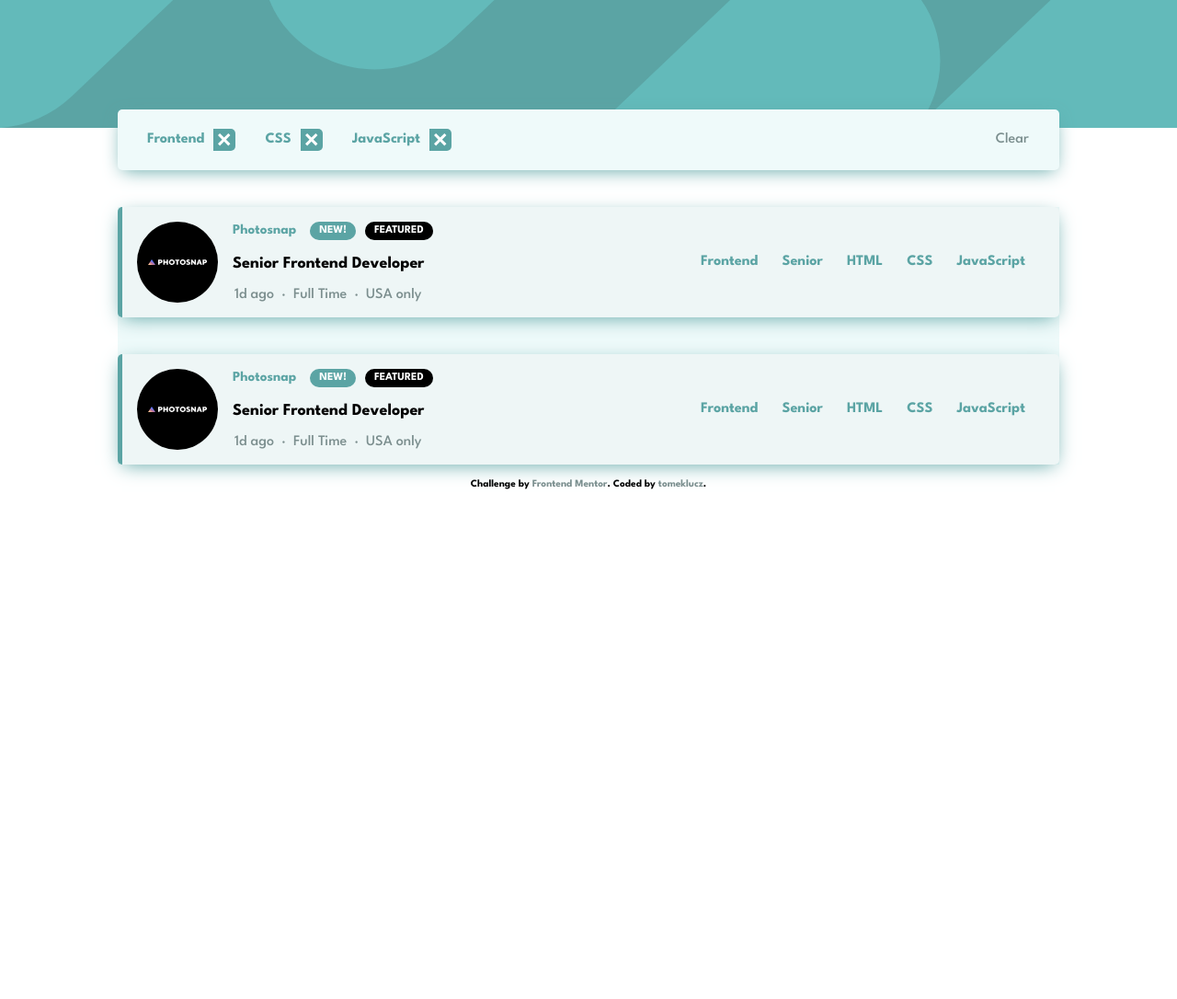
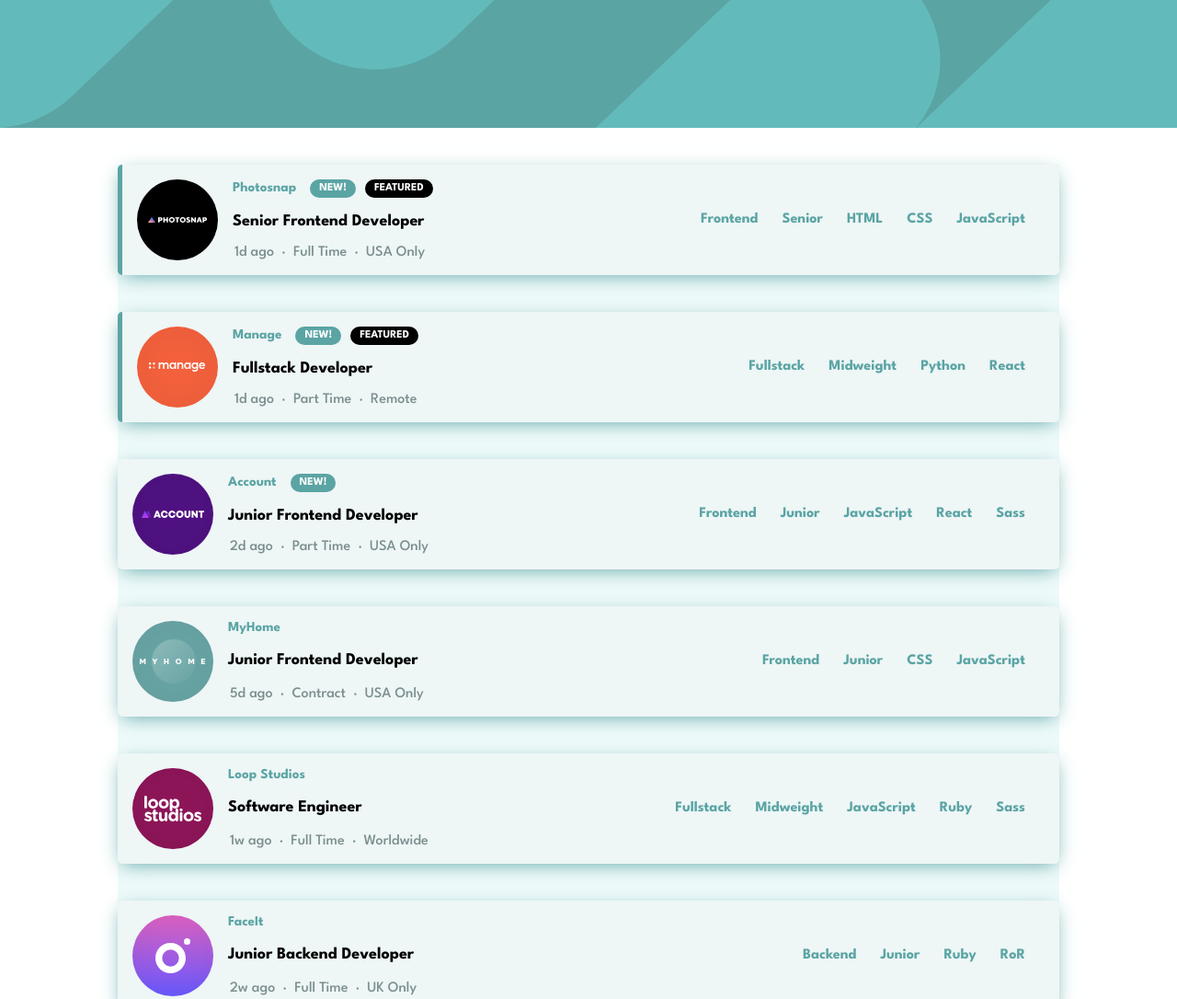
Before and after one commit to tomeklucz/FM-job-listings, a plain HTML site: page index.html in a window 1280 px wide. Shown: the top 1086 px of the page at 92% size. Before the commit the page ends 800 px from the top, so only its background shows below. Drawn offline with Linux system fonts and the light colour scheme.

Commit message:
app working

```diff
--- a/index.html
+++ b/index.html
@@ -11,6 +11,7 @@
       href="./images/favicon-32x32.png"
     />
     <link rel="stylesheet" href="style.css" />
+    <script defer src="script.js"></script>
 
     <title>Frontend Mentor | Job Listings</title>
   </head>
@@ -26,32 +27,32 @@
         src="/images/bg-header-desktop.svg"
         alt=""
       />
-      <section class="active-filters-container">
-        <div class="active-filters-all">
-          <div class="active-filter">
+      <section class="filters-window hidden">
+        <div class="filters-container">
+          <!-- <div class="filter-single">
             <span>Frontend</span>
-            <button class="remove-btn">
+            <button class="btn-remove">
               <img src="/images/icon-remove.svg" alt="" />
             </button>
           </div>
-          <div class="active-filter">
+          <div class="filter-single">
             <span>CSS</span>
-            <button class="remove-btn">
+            <button class="btn-remove">
               <img src="/images/icon-remove.svg" alt="" />
             </button>
           </div>
-          <div class="active-filter">
+          <div class="filter-single">
             <span>JavaScript</span>
-            <button class="remove-btn">
+            <button class="btn-remove">
               <img src="/images/icon-remove.svg" alt="" />
             </button>
-          </div>
+          </div> -->
         </div>
-        <button class="clear-btn">Clear</button>
+        <button class="btn-clear">Clear</button>
       </section>
     </header>
-    <main>
-      <section class="single-job-container">
+    <main class="jobs-container">
+      <!-- <section class="single-job-container">
         <img class="company-logo" src="/images/photosnap.svg" alt="" />
         <div class="job-description">
           <div class="main-info">
@@ -100,7 +101,7 @@
           <button>CSS</button>
           <button>JavaScript</button>
         </div>
-      </section>
+      </section> -->
     </main>
     <footer>
       Challenge by
--- /dev/null
+++ b/script.js
@@ -0,0 +1,127 @@
+"use strict";
+
+const jobsContainer = document.querySelector(".jobs-container");
+const requirementsContainer = document.querySelector(".requirements-container");
+const filtersWindow = document.querySelector(".filters-window");
+const filtersContainer = document.querySelector(".filters-container");
+const clearBtn = document.querySelector(".btn-clear");
+
+const jobListingApp = function () {
+  let filters = [];
+  jobsContainer.addEventListener("click", function (e) {
+    if (!e.target.classList.contains("btn-requirements")) return;
+    if (filters.includes(e.target.innerHTML)) return;
+    filters.push(e.target.innerText);
+    displayFilters();
+    filtersWindow.classList.remove("hidden");
+    renderData();
+  });
+
+  clearBtn.addEventListener("click", function () {
+    filters = [];
+    filtersWindow.classList.add("hidden");
+    renderData();
+  });
+
+  filtersContainer.addEventListener("click", function (e) {
+    if (!e.target.classList.contains("btn-remove")) return;
+    filterRemove(e.target.id);
+    displayFilters();
+    renderData();
+  });
+
+  const renderData = async () => {
+    jobsContainer.innerHTML = "";
+    fetch("data.json")
+      .then((response) => response.json())
+      .then((data) =>
+        data.forEach((item) => {
+          const dataToFilter = [
+            item.role,
+            item.level,
+            ...item.languages,
+            ...item.tools,
+          ];
+          if (!filters.every((item) => dataToFilter.includes(item))) return;
+          generateSingleJobMarkup(item);
+        })
+      );
+  };
+
+  renderData();
+
+  const displayFilters = function () {
+    filtersContainer.innerHTML = "";
+    filters.forEach((filter) => generateSingleFilterMarkup(filter));
+    if (filters.length === 0) filtersWindow.classList.add("hidden");
+  };
+
+  const filterRemove = function (id) {
+    const index = filters.indexOf(id);
+    filters.splice(index, 1);
+  };
+
+  const generateSingleJobMarkup = function (item) {
+    const html = `
+  <section class="single-job-container ${addBorder(item.featured)}">
+    <img class="company-logo" src="${item.logo}" alt="" />
+    <div class="job-description">
+      <div class="main-info">
+        <h2 class="company-name">${item.company}</h2>
+        ${checkFlags(item.new, item.featured)}
+      </div>
+      <h3 class="job-position">${item.position}</h3>
+      <div class="additional-info">
+        <span>${item.postedAt}</span>
+        <span>&middot;</span>
+        <span>${item.contract}</span>
+        <span>&middot;</span>
+        <span>${item.location}</span>
+      </div>
+    </div>
+    <div class="job-requirements">
+        <button class="btn-requirements">${item.role}</button>
+        <button class="btn-requirements">${item.level}</button>
+        ${listRequirements(item.languages, item.tools)}
+    </div>
+  </section>`;
+    jobsContainer.insertAdjacentHTML("beforeend", html);
+  };
+
+  const checkFlags = function (newFlag, featuredFlag) {
+    let flags = "";
+    if (newFlag) flags += `<span class="info-new">new!</span>`;
+    if (featuredFlag) flags += `<span class="info-featured">featured</span>`;
+    return flags;
+  };
+
+  const addBorder = function (featuredFlag) {
+    let borderClass = "featured-border";
+    if (!featuredFlag) return;
+    return borderClass;
+  };
+
+  const listRequirements = function (languages, tools) {
+    const requirements = [...languages, ...tools];
+    let reqMarkup = "";
+    requirements.forEach(
+      (req) => (reqMarkup += `<button class="btn-requirements">${req}</button>`)
+    );
+    return reqMarkup;
+  };
+
+  const generateSingleFilterMarkup = function (filter) {
+    const html = `
+  <div class="filter-single">
+  <span>${filter}</span>
+  <button id="${filter}" class="btn-remove"></button>
+  </div>`;
+    filtersContainer.insertAdjacentHTML("beforeend", html);
+  };
+};
+jobListingApp();
+
+/* PROBLEMS
+-> przy klasie borderowej dodaje do pozostałych ogłoszeń "undefined"
+-> wyśrodkowanie napisów w buttonach
+*/
--- a/style.css
+++ b/style.css
@@ -48,7 +48,7 @@ body {
   display: none;
 }
 
-.active-filters-container {
+.filters-window {
   width: 300px;
   margin: -20px auto 0;
   background-color: var(--light-grayish-cyan-bg);
@@ -60,7 +60,7 @@ body {
   box-shadow: 0px 5px 20px -5px var(--desaturated-dark-cyan);
 }
 
-.active-filters-all {
+.filters-container {
   width: 75%;
   padding: 0.5rem 1rem;
   display: flex;
@@ -68,7 +68,7 @@ body {
   flex-wrap: wrap;
 }
 
-.active-filter {
+.filter-single {
   margin: 5px 0;
   border-radius: 5px;
   display: flex;
@@ -77,13 +77,15 @@ body {
   overflow: hidden;
 }
 
-.active-filter span {
+.filter-single span {
   color: var(--desaturated-dark-cyan);
 }
 
-.remove-btn {
+.btn-remove {
+  content: url("/images/icon-remove.svg");
   background-color: var(--desaturated-dark-cyan);
   margin-left: 10px;
+  padding: 3px;
   height: 1.5rem;
   width: 1.5rem;
   display: flex;
@@ -91,17 +93,17 @@ body {
   align-items: center;
 }
 
-.remove-btn:hover {
+.btn-remove:hover {
   background-color: black;
 }
 
-.clear-btn {
+.btn-clear {
   font-weight: 500;
   color: var(--dark-grayish-cyan);
   width: 25%;
 }
 
-.clear-btn:hover {
+.btn-clear:hover {
   color: var(--desaturated-dark-cyan);
   text-decoration: underline 1px;
   text-underline-offset: 2px;
@@ -118,7 +120,6 @@ main {
   padding: 1rem;
   margin-top: 2.5rem;
   position: relative;
-  border-left: 5px solid var(--desaturated-dark-cyan);
   border-radius: 5px;
   background-color: var(--light-grayish-cyan-filter-tabs);
   box-shadow: 0px 5px 20px -5px var(--desaturated-dark-cyan);
@@ -206,6 +207,18 @@ main {
   background-color: var(--desaturated-dark-cyan);
 }
 
+/* JS used classes */
+
+.featured-border {
+  border-left: 5px solid var(--desaturated-dark-cyan);
+}
+
+.hidden {
+  display: none;
+}
+
+/* Footer */
+
 footer {
   margin: 1rem 0;
   text-align: center;
@@ -224,7 +237,6 @@ footer a:hover {
 @media (min-width: 1024px) {
   body {
     min-width: 100vw;
-    /* margin: 0 auto; */
   }
 
   .header-img-mobile {
@@ -237,21 +249,21 @@ footer a:hover {
     background-color: var(--desaturated-dark-cyan);
   }
 
-  .active-filters-container {
+  .filters-window {
     width: 80%;
   }
 
-  .active-filters-all {
+  .filters-container {
     width: 90%;
     padding: 1rem 2rem;
     justify-content: flex-start;
   }
 
-  .active-filter {
+  .filter-single {
     margin-right: 2rem;
   }
 
-  .clear-btn {
+  .btn-clear {
     width: 10%;
   }
 
```
